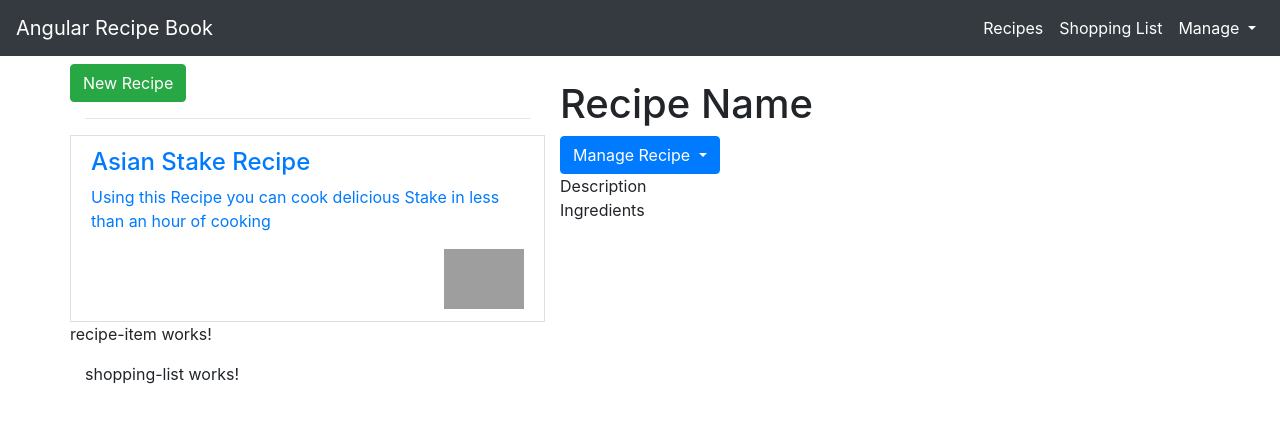
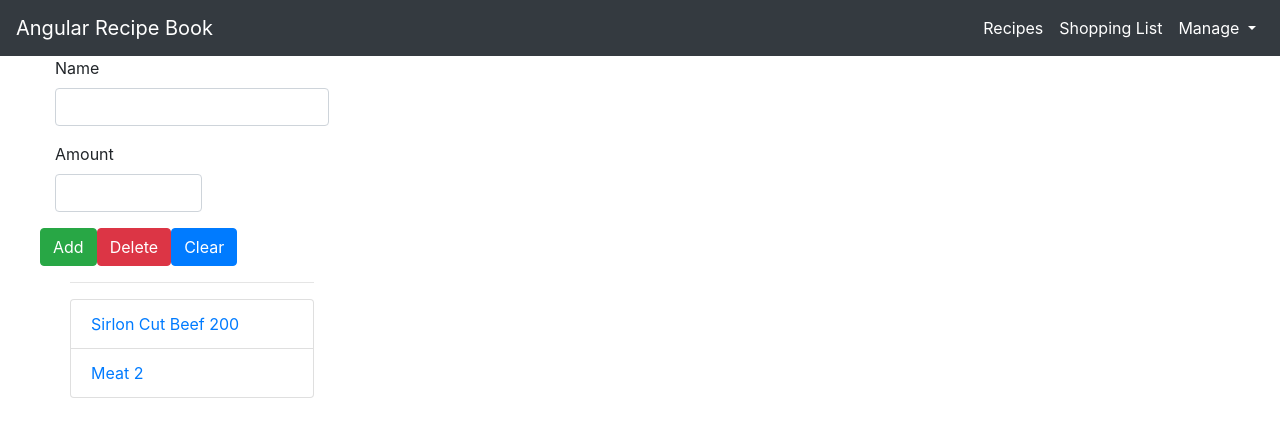
Before and after one commit to zohaib089/angular-recipes, an Angular app: page / in a window 1280 px wide. Both pictures are taken after a click on the link "Shopping List". Shown: the top 436 px of the page. Built offline with nearby package versions, Linux system fonts and the light colour scheme; grey boxes are pictures that could not be loaded.

Commit message:
app component header componemt recipe list and recipe item detail has been updated

```diff
--- a/src/app/app.component.html
+++ b/src/app/app.component.html
@@ -1,11 +1,11 @@
-<app-header>
+<app-header (optionSelected)="onNavigation($event)">
 
 </app-header>
 <div class="container">
   <div class="row">
     <div class="col-md-12">
-      <app-recipe></app-recipe>
-      <app-shopping-list></app-shopping-list>
+      <app-recipe *ngIf="optionLoaded ==='recipes'"></app-recipe>
+      <app-shopping-list *ngIf="optionLoaded !=='recipes'"></app-shopping-list>
     </div>
   </div>
 </div>
--- a/src/app/app.component.ts
+++ b/src/app/app.component.ts
@@ -6,4 +6,9 @@ import { Component } from '@angular/core';
   styleUrls: ['./app.component.css']
 })
 export class AppComponent {
+
+  optionLoaded = 'recipes'
+  onNavigation(option: string) {
+    this.optionLoaded = option;
+  }
 }
--- a/src/app/header/header.component.html
+++ b/src/app/header/header.component.html
@@ -8,10 +8,11 @@
     <div class="collapse navbar-collapse" id="navbarSupportedContent">
         <ul class="navbar-nav ml-auto ">
             <li class=" nav-item active">
-                <a class="nav-link  text-white" href="#">Recipes <span class="sr-only">(current)</span></a>
+                <a class="nav-link  text-white" (click)="onSelect('recipes')" href="#">Recipes <span
+                        class="sr-only">(current)</span></a>
             </li>
             <li class="nav-item">
-                <a class="nav-link  text-white" href="#">Shopping List</a>
+                <a class="nav-link  text-white" (click)="onSelect('shopping-list')" href="#">Shopping List</a>
             </li>
             <li class="nav-item dropdown">
                 <a class="nav-link dropdown-toggle  text-white" href="#" id="navbarDropdown" role="button"
--- a/src/app/header/header.component.ts
+++ b/src/app/header/header.component.ts
@@ -1,4 +1,5 @@
-import { Component, OnInit } from '@angular/core';
+import { Component, OnInit, Output, EventEmitter } from '@angular/core';
+
 
 @Component({
   selector: 'app-header',
@@ -6,10 +7,17 @@ import { Component, OnInit } from '@angular/core';
   styleUrls: ['./header.component.css']
 })
 export class HeaderComponent implements OnInit {
+  @Output() optionSelected = new EventEmitter<string>();
 
   constructor() { }
 
   ngOnInit() {
   }
 
+  onSelect(option: string) {
+    this.optionSelected.emit(option)
+  }
+
+
+
 }
--- a/src/app/recipe/recipe-item/recipe-item.component.html
+++ b/src/app/recipe/recipe-item/recipe-item.component.html
@@ -1 +1,9 @@
-<p>recipe-item works!</p>
+<a href="#" class="list-group-item clearfix mt-1 shadow-lg">
+    <div class="float-left">
+        <h4 class="list-group-item-heading">{{recipe.name}}</h4>
+        <p class="list-group-item-text">{{recipe.description}}</p>
+    </div>
+    <span class="float-right ml-1">
+        <img [src]="recipe.imgPath" alt="" class="img-responsive" style="max-height: 60px;">
+    </span>
+</a>
--- a/src/app/recipe/recipe-item/recipe-item.component.ts
+++ b/src/app/recipe/recipe-item/recipe-item.component.ts
@@ -1,4 +1,5 @@
-import { Component, OnInit } from '@angular/core';
+import { Component, OnInit, Input } from '@angular/core';
+import { Recipe } from '../recipe.model';
 
 @Component({
   selector: 'app-recipe-item',
@@ -7,6 +8,8 @@ import { Component, OnInit } from '@angular/core';
 })
 export class RecipeItemComponent implements OnInit {
 
+  @Input() recipe: Recipe;
+
   constructor() { }
 
   ngOnInit() {
--- a/src/app/recipe/recipe-list/recipe-list.component.html
+++ b/src/app/recipe/recipe-list/recipe-list.component.html
@@ -7,16 +7,8 @@
 <hr>
 
 <div class="row">
-    <div class="col-xs-12">
-        <a href="#" class="list-group-item clearfix" *ngFor="let recipe of recipes">
-            <div class="float-left">
-                <h4 class="list-group-item-heading">{{recipe.name}}</h4>
-                <p class="list-group-item-text">{{recipe.description}}</p>
-            </div>
-            <span class="float-right ml-1">
-                <img [src]="recipe.imgPath" alt="" class="img-responsive" style="max-height: 60px;">
-            </span>
-        </a>
-        <app-recipe-item></app-recipe-item>
+    <div class="col-xs-12 ">
+
+        <app-recipe-item *ngFor="let recipeIteration of recipes" [recipe]="recipeIteration"></app-recipe-item>
     </div>
 </div>
--- a/src/app/recipe/recipe-list/recipe-list.component.ts
+++ b/src/app/recipe/recipe-list/recipe-list.component.ts
@@ -10,7 +10,9 @@ export class RecipeListComponent implements OnInit {
 
   recipes: Recipe[] = [
     new Recipe('Asian Stake Recipe', 'Using this Recipe you can cook delicious Stake in less than an hour of cooking',
-      'http://cdn.differencebetween.net/wp-content/uploads/2016/05/640px-Tradicinis_didkepsnis_restorane_STEAKHOUSE_HAZIENDA.jpg')
+      'http://cdn.differencebetween.net/wp-content/uploads/2016/05/640px-Tradicinis_didkepsnis_restorane_STEAKHOUSE_HAZIENDA.jpg'),
+    new Recipe('Biryani', 'This is recipe to cook Asian Biryani in no time and enjoy delicious Meal with less effort',
+      'https://i.pinimg.com/236x/4f/b9/00/4fb900817e2c58a76b19db11576498b9.jpg')
   ];
   constructor() { }
 
--- a/src/app/shopping-list/shopping-edit/shopping-edit.component.html
+++ b/src/app/shopping-list/shopping-edit/shopping-edit.component.html
@@ -1 +1,26 @@
-<p>shopping-edit works!</p>
+<div class="row">
+    <div class="col-xs-12">
+        <form>
+            <div class="row">
+                <div class="col-md-12 form-group">
+                    <label for="name">Name</label>
+                    <input type="text" id="name" class="form-control">
+                </div>
+            </div>
+            <div class="row">
+                <div class="col-md-7 form-group">
+                    <label for="amount">Amount</label>
+                    <input type="number" id="amount" class="form-control">
+                </div>
+            </div>
+
+            <div class="row">
+                <div class="col-xs-12">
+                    <button class="btn btn-success">Add</button>
+                    <button class="btn btn-danger">Delete</button>
+                    <button class="btn btn-primary">Clear</button>
+                </div>
+            </div>
+        </form>
+    </div>
+</div>
--- a/src/app/shopping-list/shopping-list.component.html
+++ b/src/app/shopping-list/shopping-list.component.html
@@ -1 +1,11 @@
-<p>shopping-list works!</p>
+<div class="row">
+    <div class="col-xs-10">
+        <app-shopping-edit></app-shopping-edit>
+        <hr>
+        <ul class="list-group">
+            <a href="#" class="list-group-item" style="cursor: pointer;" *ngFor="let ingredient of ingredients">
+                {{ingredient.name}} {{ingredient.amount}}
+            </a>
+        </ul>
+    </div>
+</div>
--- a/src/app/shopping-list/shopping-list.component.ts
+++ b/src/app/shopping-list/shopping-list.component.ts
@@ -1,4 +1,6 @@
 import { Component, OnInit } from '@angular/core';
+import { Ingredient } from '../shared/ingredient.model';
+
 
 @Component({
   selector: 'app-shopping-list',
@@ -6,7 +8,10 @@ import { Component, OnInit } from '@angular/core';
   styleUrls: ['./shopping-list.component.css']
 })
 export class ShoppingListComponent implements OnInit {
-
+  ingredients: Ingredient[] = [
+    new Ingredient('Sirlon Cut Beef', 200),
+    new Ingredient('Meat', 2)
+  ]
   constructor() { }
 
   ngOnInit() {
```
Also changed, not shown: src/app/shared/ingredient.model.ts (added, +7 -0 lines).
